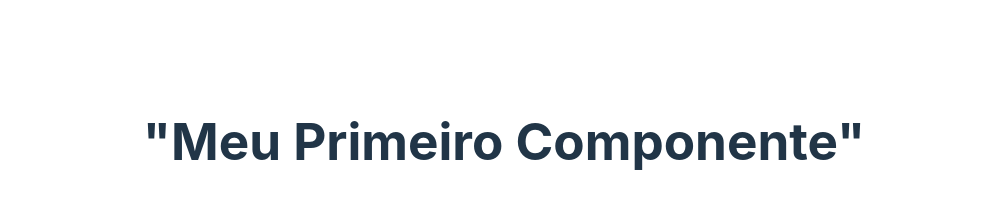
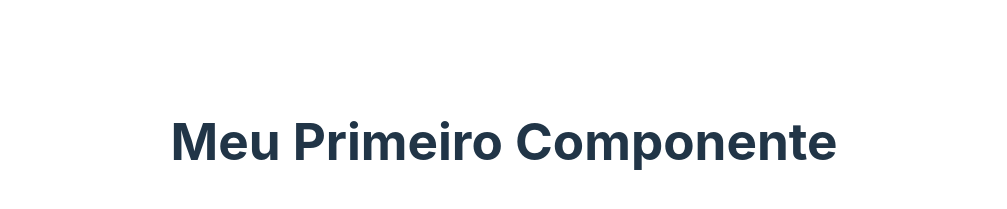
Before and after one commit to xikaojr/projetodev004, a React (Vite) app in the folder frontend/: page / in a window 1280 px wide. Shown: the part 214-423 px from the top of the page, without its empty margins (136-1143 px from the left). Built offline with nearby package versions, Linux system fonts and the light colour scheme.

Commit message:
refact: Alterando component

```diff
--- a/frontend/src/components/first-component.tsx
+++ b/frontend/src/components/first-component.tsx
@@ -1,7 +1,7 @@
 export function FirstComponent() {
   return (<div>
     <h1>
-      "Meu Primeiro Componente"
+      Meu Primeiro Componente
     </h1>
   </div>)
 }
```
